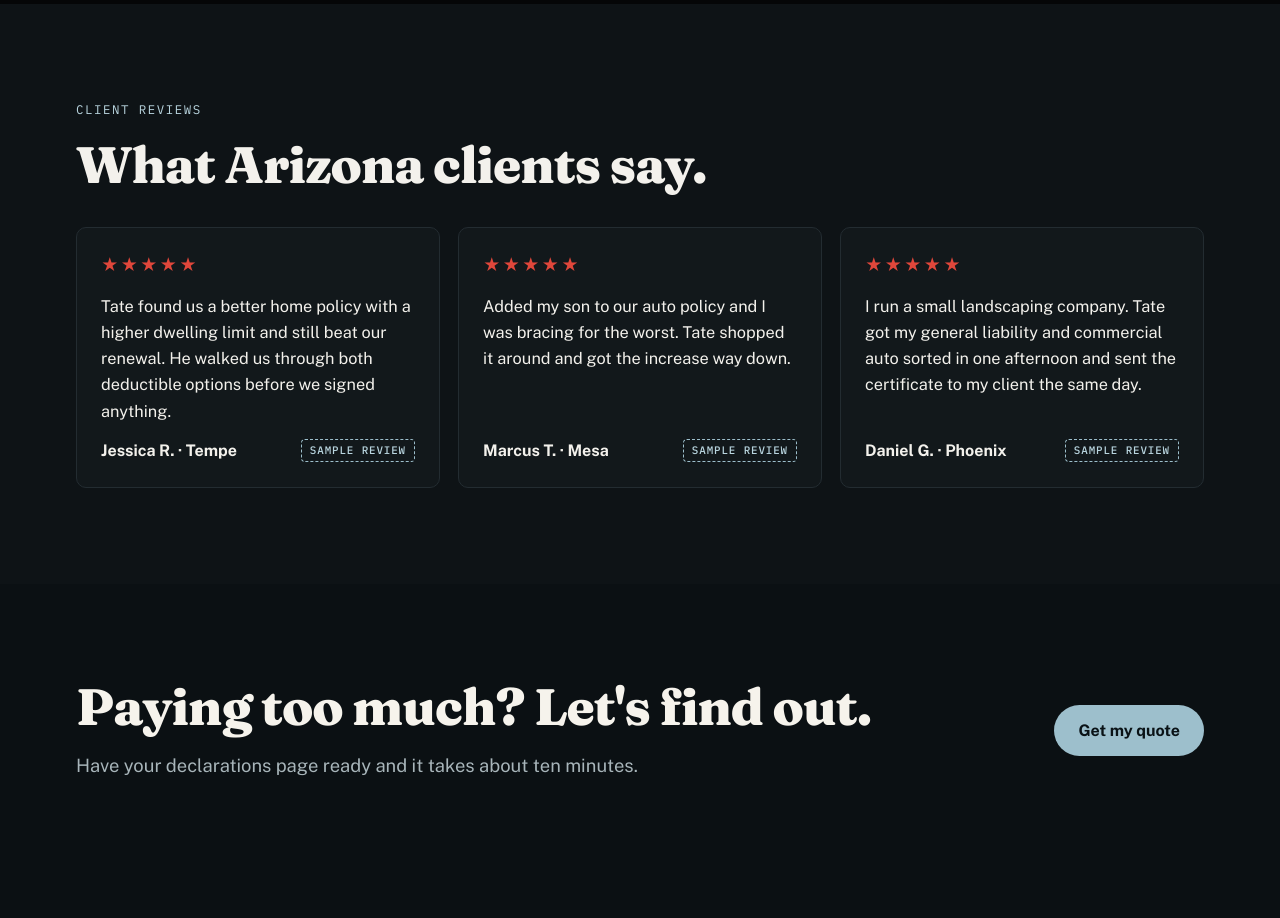
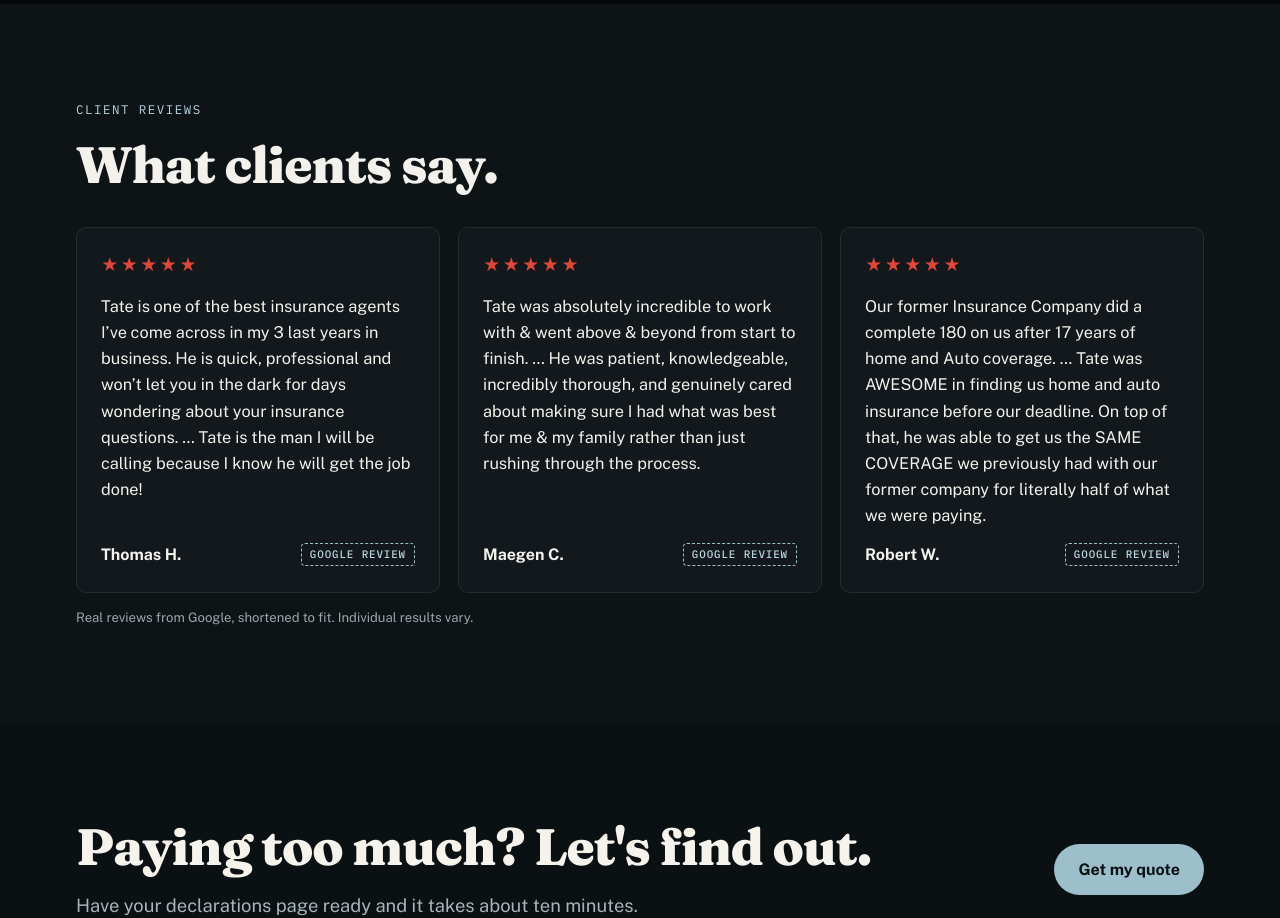
Before and after one commit to Tatethebroker/tatethebroker-site, a plain HTML site: page index.html in a window 1280 px wide. Shown: the part 3160-4078 px from the top of the page. Drawn offline with nearby package versions, Linux system fonts and the light colour scheme.

Commit message:
Update client reviews section heading and content

```diff
--- a/index.html
+++ b/index.html
@@ -232,6 +232,7 @@ header{overflow-x:clip}
 .review figcaption{margin-top:auto;display:flex;justify-content:space-between;align-items:center;gap:10px;flex-wrap:wrap;font-weight:700}
 .sample{font-family:var(--mono);font-size:.68rem;letter-spacing:.08em;text-transform:uppercase;color:var(--rock-ink);border:1px dashed var(--rock);padding:2px 8px;border-radius:4px;font-weight:500}
 @media (max-width:900px){.reviews{grid-template-columns:1fr}}
+.review-note{margin-top:14px;font-size:.82rem;color:var(--muted)}
 
 /* split + coverage */
 .split{display:grid;grid-template-columns:1fr 1fr;gap:48px;align-items:start}
@@ -493,13 +494,14 @@ input:focus,select:focus,textarea:focus{outline:2px solid var(--rock);border-col
     <div class="wrap">
       <div class="stack">
         <span class="eyebrow">Client reviews</span>
-        <h2>What Arizona clients say.</h2>
+        <h2>What clients say.</h2>
       </div>
       <div class="reviews">
-        <figure class="review"><div class="stars" aria-label="5 out of 5 stars">★★★★★</div><blockquote>Tate found us a better home policy with a higher dwelling limit and still beat our renewal. He walked us through both deductible options before we signed anything.</blockquote><figcaption>Jessica R. · Tempe <span class="sample">Sample review</span></figcaption></figure>
-        <figure class="review"><div class="stars" aria-label="5 out of 5 stars">★★★★★</div><blockquote>Added my son to our auto policy and I was bracing for the worst. Tate shopped it around and got the increase way down.</blockquote><figcaption>Marcus T. · Mesa <span class="sample">Sample review</span></figcaption></figure>
-        <figure class="review"><div class="stars" aria-label="5 out of 5 stars">★★★★★</div><blockquote>I run a small landscaping company. Tate got my general liability and commercial auto sorted in one afternoon and sent the certificate to my client the same day.</blockquote><figcaption>Daniel G. · Phoenix <span class="sample">Sample review</span></figcaption></figure>
+        <figure class="review"><div class="stars" aria-label="5 out of 5 stars">★★★★★</div><blockquote>Tate is one of the best insurance agents I&rsquo;ve come across in my 3 last years in business. He is quick, professional and won&rsquo;t let you in the dark for days wondering about your insurance questions. &hellip; Tate is the man I will be calling because I know he will get the job done!</blockquote><figcaption>Thomas H. <span class="sample">Google review</span></figcaption></figure>
+        <figure class="review"><div class="stars" aria-label="5 out of 5 stars">★★★★★</div><blockquote>Tate was absolutely incredible to work with &amp; went above &amp; beyond from start to finish. &hellip; He was patient, knowledgeable, incredibly thorough, and genuinely cared about making sure I had what was best for me &amp; my family rather than just rushing through the process.</blockquote><figcaption>Maegen C. <span class="sample">Google review</span></figcaption></figure>
+        <figure class="review"><div class="stars" aria-label="5 out of 5 stars">★★★★★</div><blockquote>Our former Insurance Company did a complete 180 on us after 17 years of home and Auto coverage. &hellip; Tate was AWESOME in finding us home and auto insurance before our deadline. On top of that, he was able to get us the SAME COVERAGE we previously had with our former company for literally half of what we were paying.</blockquote><figcaption>Robert W. <span class="sample">Google review</span></figcaption></figure>
       </div>
+      <p class="review-note">Real reviews from Google, shortened to fit. Individual results vary.</p>
     </div>
   </div>
 
```
